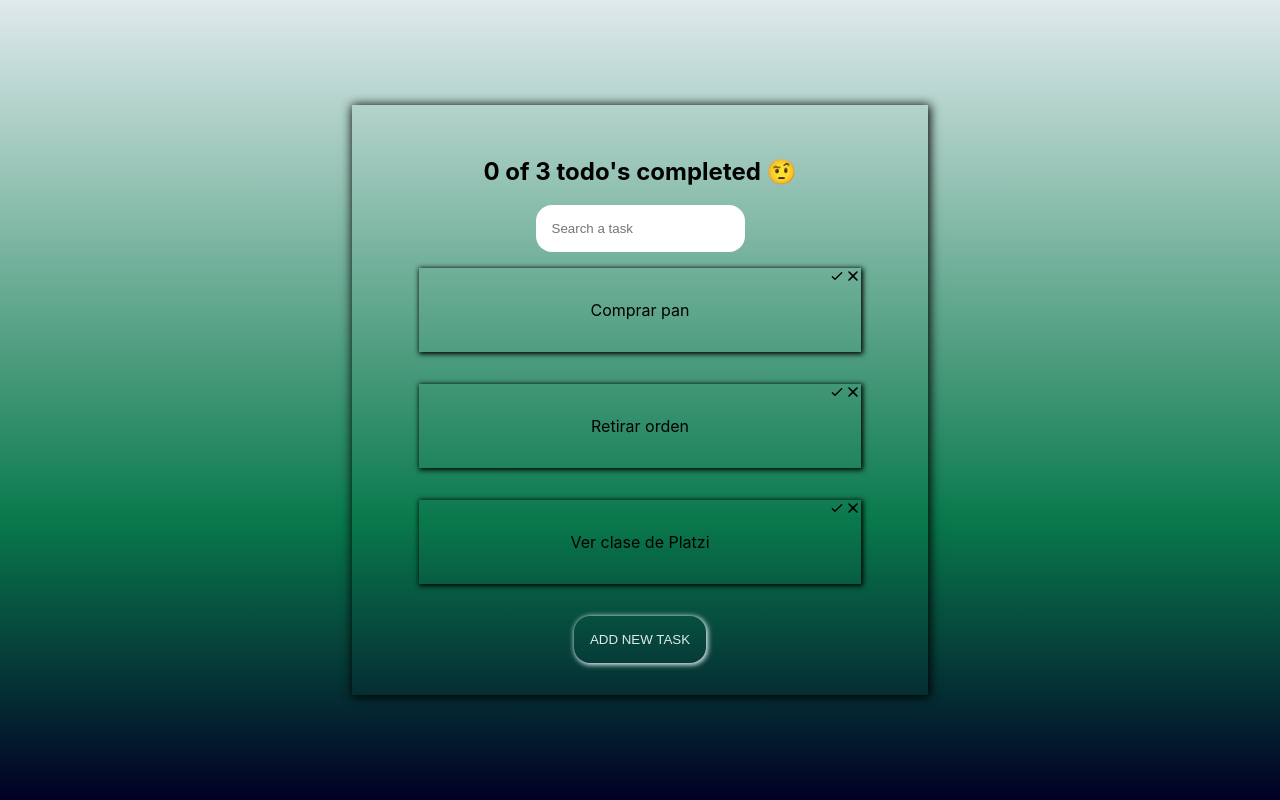
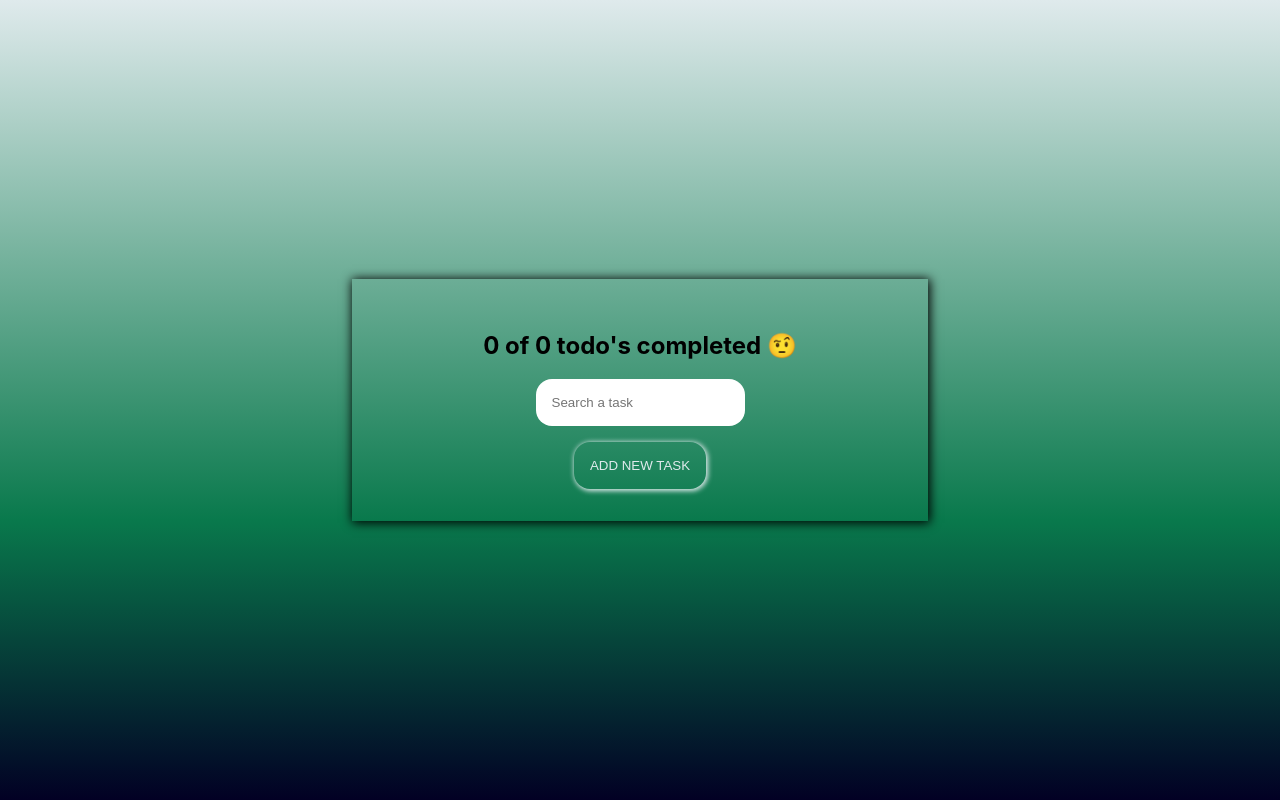
Before and after one commit to EricMainhard/ToDoReact, a React (Create React App) app: page / in a window 1280 px wide. Built offline with nearby package versions, Linux system fonts and the light colour scheme.

Commit message:
useContext apply

```diff
--- a/package.json
+++ b/package.json
@@ -8,6 +8,7 @@
     "@testing-library/user-event": "^13.5.0",
     "react": "^17.0.2",
     "react-dom": "^17.0.2",
+    "react-icons": "^4.3.1",
     "react-scripts": "5.0.0",
     "web-vitals": "^2.1.3"
   },
--- a/src/App.css
+++ b/src/App.css
@@ -39,6 +39,10 @@ body {
     text-decoration: line-through;
 }
 
+.icon{
+    cursor: pointer;
+}
+
 .todo-controls{
     position: absolute;
     top: 0;
--- a/src/App.js
+++ b/src/App.js
@@ -1,73 +1,15 @@
 import React,{useState,useEffect} from 'react';
-import TodoCount from './Components/TodoCount';
-// import TodoInput from './Components/TodoInput';
-import TodoSearch from './Components/TodoSearch';
-import TodoList from './Components/TodoList';
-import CreateToDoButton from './Components/CreateToDoButton';
+import {TodoProvider} from './TodoContext';
+import AppUI from './AppUI'
 
 import './App.css';
 
-const defaultTodos = [
-  {task: "Comprar pan", completed: false},
-  {task: "Retirar orden", completed: false},
-  {task: "Ver clase de Platzi", completed: false}
-];
-
 function App() {
-
-  const [search,setSearch] = useState('');
-  const [todos,setTodos] = useState(defaultTodos);
-  const totalTodos = todos.length;
-  const completedTodos = todos.filter(todo => todo.completed != false).length;
-  let searchedTodos = [];
-  if (!search >= 1){
-    searchedTodos = todos;
-  } else {
-    searchedTodos = todos.filter(todo => {
-      const todoText = todo.task.toLowerCase();
-      const searchText = search.toLowerCase();
-      return todoText.includes(searchText);
-    })
-    const searchToDo = search
-  }
-
-  const completeTodos = (id) => {
-    let selectTodo = searchedTodos[id];
-    console.log(selectTodo.completed)
-    if (!selectTodo.completed){
-      selectTodo = {
-       task: searchedTodos[id].task,
-       completed: true
-      }
-      let newTodos = [...todos];
-      newTodos[id] = selectTodo;
-      setTodos(newTodos);
-    } else {
-      selectTodo = {
-        task: searchedTodos[id].task,
-        completed: false
-       }
-       let newTodos = [...todos];
-       newTodos[id] = selectTodo;
-       setTodos(newTodos);
-    }
-  }
-
-  const deleteTodos = (id) => {
-    let deletedTodo = searchedTodos[id];
-    let newTodos = searchedTodos.filter(todo => todo != deletedTodo);
-    setTodos(newTodos);
-  }
-
-  return (
-  <>
-      <TodoCount completedTodos={completedTodos} totalTodos={totalTodos}/>
-      {/* <TodoInput/> */}
-      <TodoSearch search={search} setSearch={setSearch}/>
-      <TodoList searchedTodos={searchedTodos} completeTodos={completeTodos} deleteTodos={deleteTodos}/>
-      <CreateToDoButton/>
-  </>
-  );
+  return(
+    <TodoProvider>
+      <AppUI/>
+    </TodoProvider>
+  )
 }
 
 export default App;
--- /dev/null
+++ b/src/AppUI.js
@@ -0,0 +1,35 @@
+import React, {useContext} from 'react';
+import TodoCount from './Components/TodoCount';
+// import TodoInput from './Components/TodoInput';
+import TodoSearch from './Components/TodoSearch';
+import TodoList from './Components/TodoList';
+import TodoItem from './Components/TodoItem';
+import {TodoContext} from './TodoContext';
+import CreateToDoButton from './Components/CreateToDoButton';
+
+function AppUI(){
+
+    const {error, loading, searchedTodos, completeTodos, deleteTodos} = useContext(TodoContext);
+
+    return (
+        <>
+            <TodoCount/>
+            {/* <TodoInput/> */}
+            <TodoSearch/>
+            <TodoList>
+            {error && <p>Something went wrong...</p>}
+            {loading && <p>Loading...</p>}
+            {(!loading && !searchedTodos) && <p>Add a task</p>}
+            {searchedTodos.map((todo,i) => {
+                return(
+                    <TodoItem key={i} completeTodos={completeTodos} deleteTodos={deleteTodos}
+                    dataset={i} task={todo.task} completed={todo.completed}/>
+                )
+            })}
+            </TodoList>
+            <CreateToDoButton/>
+        </>
+        );
+}
+
+export default AppUI;
--- a/src/Components/TodoCount.jsx
+++ b/src/Components/TodoCount.jsx
@@ -1,6 +1,8 @@
-import React from 'react'
+import React,{useContext} from 'react'
+import { TodoContext } from '../TodoContext'
 
-function TodoCount({totalTodos,completedTodos}) {
+function TodoCount() {
+    const {totalTodos,completedTodos} = useContext(TodoContext)
     return (
         <>
             <h2 className='todoCount'>{completedTodos} of {totalTodos} todo's completed {completedTodos > 0 ? '😎' : '🤨'}</h2>
--- a/src/Components/TodoList.jsx
+++ b/src/Components/TodoList.jsx
@@ -1,16 +1,11 @@
 import React from 'react'
 import TodoItem from './TodoItem';
 
-function TodoList({searchedTodos,completeTodos,deleteTodos}) {
+function TodoList(props) {
     return (
-        <>
-            {searchedTodos.map((todo,i) => {
-                return(
-                    <TodoItem key={i} completeTodos={completeTodos} deleteTodos={deleteTodos}
-                    dataset={i} task={todo.task} completed={todo.completed}/>
-                )
-            })}
-        </>
+        <section>
+            {props.children}
+        </section>
     )
 }
 
--- a/src/Components/TodoSearch.jsx
+++ b/src/Components/TodoSearch.jsx
@@ -1,6 +1,9 @@
-import React, {useState} from 'react'
+import React, {useState,useContext} from 'react'
+import { TodoContext } from '../TodoContext'
 
-function TodoSearch({search,setSearch}) {
+function TodoSearch() {
+
+    const {search,setSearch} = useContext(TodoContext);
 
     return (
         <input type="text" placeholder='Search a task'
--- /dev/null
+++ b/src/TodoContext/index.js
@@ -0,0 +1,70 @@
+import { createContext,useState } from "react";
+import {useLocalStorage} from "./useLocalStorage";
+
+const TodoContext = createContext();
+
+function TodoProvider(props){
+
+const {item:todos, saveItem: saveTodos, loading, error} = useLocalStorage('todos_items', []);
+
+const [search,setSearch] = useState('');
+const totalTodos = todos.length;
+const completedTodos = todos.filter(todo => todo.completed !== false).length;
+let searchedTodos = [];
+if (!search >= 1){
+    searchedTodos = todos;
+} else {
+    searchedTodos = todos.filter(todo => {
+    const todoText = todo.task.toLowerCase();
+    const searchText = search.toLowerCase();
+    return todoText.includes(searchText);
+    })
+
+}
+
+const completeTodos = (id) => {
+    let selectTodo = searchedTodos[id];
+    console.log(selectTodo.completed)
+    if (!selectTodo.completed){
+    selectTodo = {
+        task: searchedTodos[id].task,
+        completed: true
+    }
+    let newTodos = [...todos];
+    newTodos[id] = selectTodo;
+    saveTodos(newTodos);
+    } else {
+    selectTodo = {
+        task: searchedTodos[id].task,
+        completed: false
+    }
+    let newTodos = [...todos];
+    newTodos[id] = selectTodo;
+    saveTodos(newTodos);
+    }
+}
+
+const deleteTodos = (id) => {
+    let deletedTodo = searchedTodos[id];
+    let newTodos = searchedTodos.filter(todo => todo !== deletedTodo);
+    saveTodos(newTodos);
+}
+
+    return(
+        <TodoContext.Provider value={{
+            completedTodos,
+            totalTodos,
+            search,
+            setSearch,
+            searchedTodos,
+            completeTodos,
+            deleteTodos,
+            error,
+            loading
+        }}>
+            {props.children}
+        </TodoContext.Provider>
+    )
+}
+
+export {TodoContext,TodoProvider};
--- /dev/null
+++ b/src/TodoContext/useLocalStorage.js
@@ -0,0 +1,49 @@
+import React,{useState,useEffect} from "react";
+
+function useLocalStorage(itemName,initalValue){
+
+const [error,setError] = useState(false);
+const [loading,setLoading] = useState(true);
+const [item,setItem] = useState(initalValue);
+
+useEffect(()=>{
+    setTimeout(()=>{
+        try{
+        const localStorageItem = localStorage.getItem(itemName);
+        let parsedItem;
+
+        if (!localStorageItem) {
+        localStorage.setItem(itemName,initalValue)
+        parsedItem = initalValue;
+        } else {
+        parsedItem = JSON.parse(localStorageItem);
+        }
+
+        setItem(parsedItem);
+        setLoading(false);
+
+    } catch (error) {
+        setError(true)
+    }
+    },2000)
+})
+
+const saveItem = (newItem) => {
+    try {
+    setItem(newItem);
+    const stringifyItem = JSON.stringify(newItem);
+    localStorage.setItem(itemName, stringifyItem);
+    } catch (error) {
+    setError(true);
+    }
+}
+
+return {
+    item,
+    saveItem,
+    loading,
+    error
+}
+};
+
+export {useLocalStorage};
--- a/src/index.js
+++ b/src/index.js
@@ -1,8 +1,7 @@
 import React from 'react';
 import ReactDOM from 'react-dom';
 import './index.css';
-import App from './App';
-
+import App from './App'
 
 ReactDOM.render(
   <React.StrictMode>
```
Also changed, not shown: src/spinner.svg (added), 1 other file (tests, documents, lock files or other folders).
